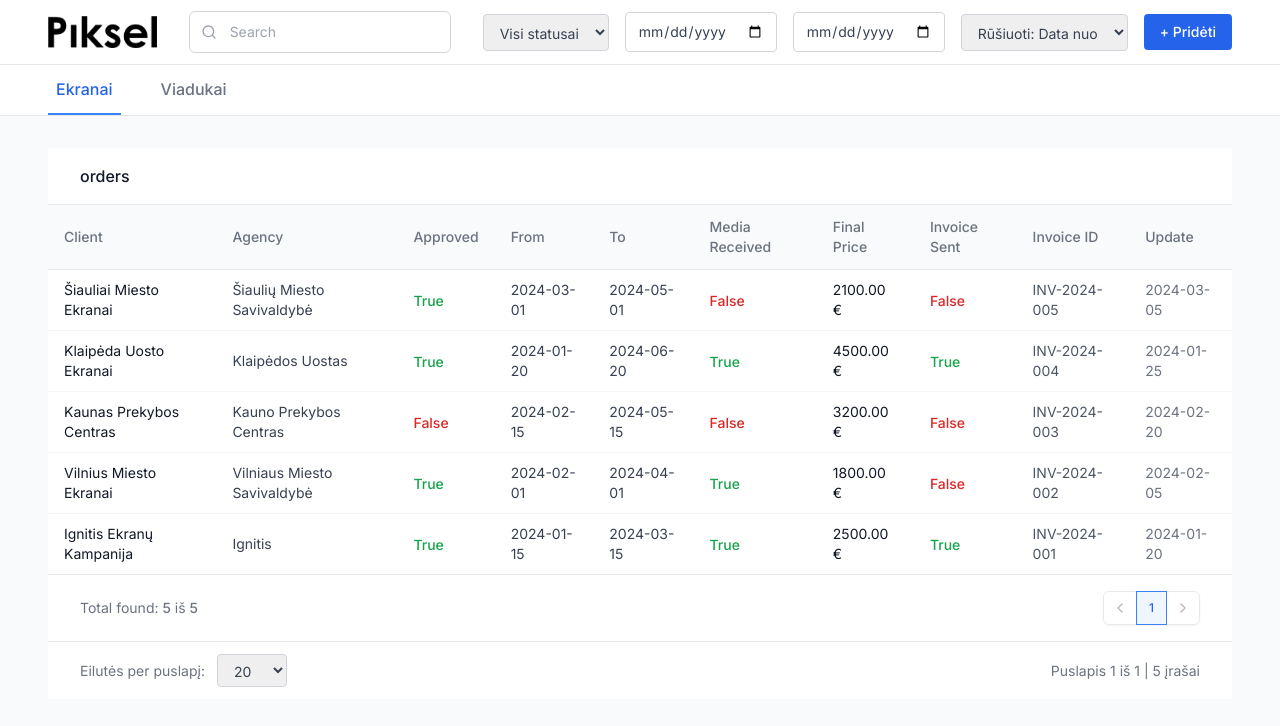
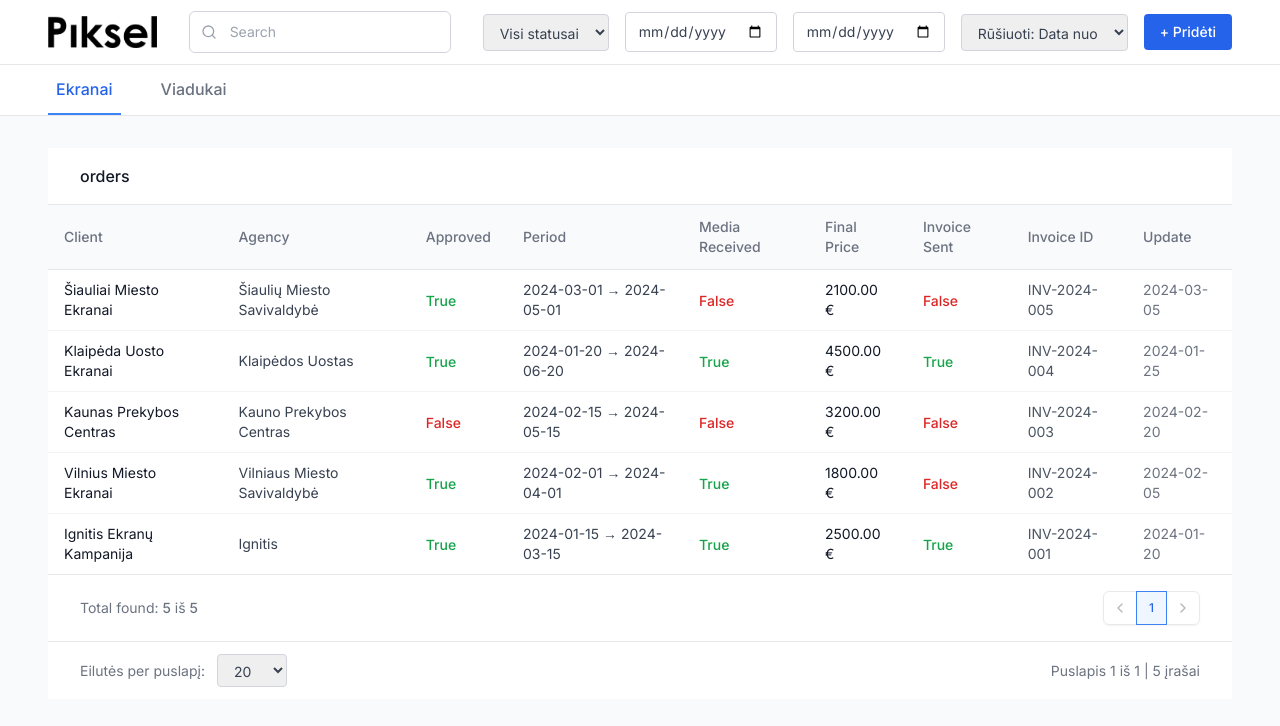
Before and after one commit to rentcas-pixel/piksel-base, a Next.js app: page / in a window 1280 px wide. Shown: the top 726 px of the page. Built offline with nearby package versions, Linux system fonts and the light colour scheme.

Commit message:
Merge From and To columns into single Period column with arrow separator

```diff
--- a/components/OrdersTable.tsx
+++ b/components/OrdersTable.tsx
@@ -86,8 +86,7 @@ export default function OrdersTable({ orders, onOrderClick }: OrdersTableProps)
                 { key: 'pavadinimas', label: 'Client' },
                 { key: 'agentura', label: 'Agency' },
                 { key: 'patvirtinta', label: 'Approved' },
-                { key: 'dataNuo', label: 'From' },
-                { key: 'dataIki', label: 'To' },
+                { key: 'periodas', label: 'Period' },
                 { key: 'mediaGautas', label: 'Media Received' },
                 { key: 'galutineKaina', label: 'Final Price' },
                 { key: 'saskaitaIssiusta', label: 'Invoice Sent' },
@@ -124,8 +123,9 @@ export default function OrdersTable({ orders, onOrderClick }: OrdersTableProps)
                     {order.patvirtinta ? 'True' : 'False'}
                   </span>
                 </td>
-                <td className="px-4 py-2.5 text-sm text-gray-700" onClick={() => onOrderClick(order)}>{formatDate(order.dataNuo)}</td>
-                <td className="px-4 py-2.5 text-sm text-gray-700" onClick={() => onOrderClick(order)}>{formatDate(order.dataIki)}</td>
+                <td className="px-4 py-2.5 text-sm text-gray-700" onClick={() => onOrderClick(order)}>
+                  {formatDate(order.dataNuo)} → {formatDate(order.dataIki)}
+                </td>
                 <td className="px-4 py-2.5" onClick={() => onOrderClick(order)}>
                   <span className={`text-sm font-medium ${
                     order.mediaGautas
```
